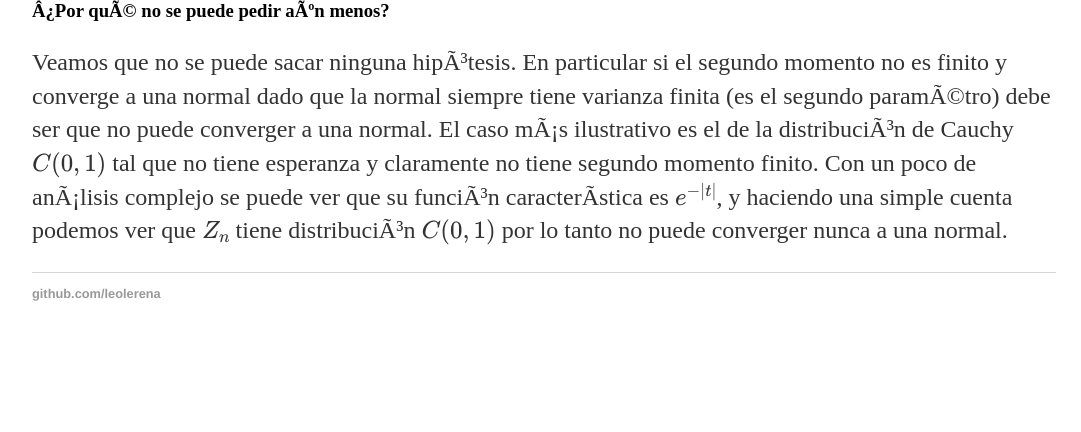
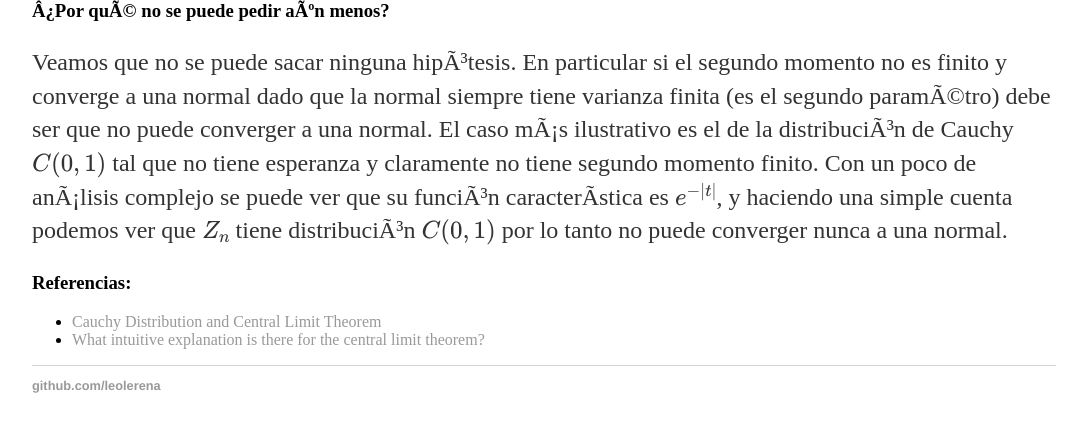
Before and after one commit to leolerena/leolerena.github.io, a Jekyll site: the page built from _posts/2020-07-03-teorema-central-del-limite.md, in a window 1280 px wide and 900 px high, scrolled down 1165 px, cut to the strip 447-879 px from the top of the window. Shown: the whole strip, without its empty margins (96-1177 px from the left). Built offline with Jekyll 4.4.1, drawn with Linux system fonts in a browser that asks for light colours; formulas are drawn with MathJax 3; a script that is not in the unit is left out; before the commit the page ends 1973 px from its top, so only the background shows below that.

Commit message:
Update 2020-07-03-teorema-central-del-limite.md

```diff
--- a/_posts/2020-07-03-teorema-central-del-limite.md
+++ b/_posts/2020-07-03-teorema-central-del-limite.md
@@ -11,7 +11,7 @@ Recién ayer pude dar el final de proba. Pasaron dos añitos de aquella cursada.
 ### Enunciado del teorema central del límite.
 
 El teorema se puede enunciar de dos maneras dependiendo qué herramientas tengamos para demostrarlo. En el caso más usual se enuncia como,
-> ***Teorema Central del límite:*** Sean $(X_n)$ variables aleatorias con esperanza finita, varianza finita y tercer momento finito. Entonces la variable aleatoria $Z_n = \dfrac{\sqrt{n}}{\sigma^2}{\overline{X}_n}$ converge en distribución a una variable aleatoria con distribución $N(0,1)$.
+> *Teorema Central del límite:* Sean $(X_n)$ variables aleatorias con esperanza finita, varianza finita y tercer momento finito. Entonces la variable aleatoria $Z_n = \dfrac{\sqrt{n}}{\sigma^2}{\overline{X}_n}$ converge en distribución a una variable aleatoria con distribución $N(0,1)$.
 
 Donde la hipótesis de tercer momento finito se puede omitir si sabemos usar las funciones características. En tal caso la demostración pasa a ser más directa pero primero habría que demostrar algunos resultados no triviales como el teorema de Lévy.
 
@@ -26,3 +26,7 @@ El primero en darse cuenta de este fenómeno fue el fenómeno de _Abraham de Moi
 
 ### ¿Por qué no se puede pedir aún menos?
 Veamos que no se puede sacar ninguna hipótesis. En particular si el segundo momento no es finito y converge a una normal dado que la normal siempre tiene varianza finita (es el segundo paramétro) debe ser que no puede converger a una normal. El caso más ilustrativo es el de la distribución de Cauchy $C(0,1)$ tal que no tiene esperanza y claramente no tiene segundo momento finito. Con un poco de análisis complejo se puede ver que su función característica es $e^{-|t|}$, y haciendo una simple cuenta podemos ver que $Z_n$ tiene distribución $C(0,1)$ por lo tanto no puede converger nunca a una normal.
+
+### Referencias:
+* [Cauchy Distribution and Central Limit Theorem](https://stats.stackexchange.com/questions/74268/cauchy-distribution-and-central-limit-theorem)
+* [What intuitive explanation is there for the central limit theorem?](https://stats.stackexchange.com/questions/3734/what-intuitive-explanation-is-there-for-the-central-limit-theorem/3904#3904)
```
